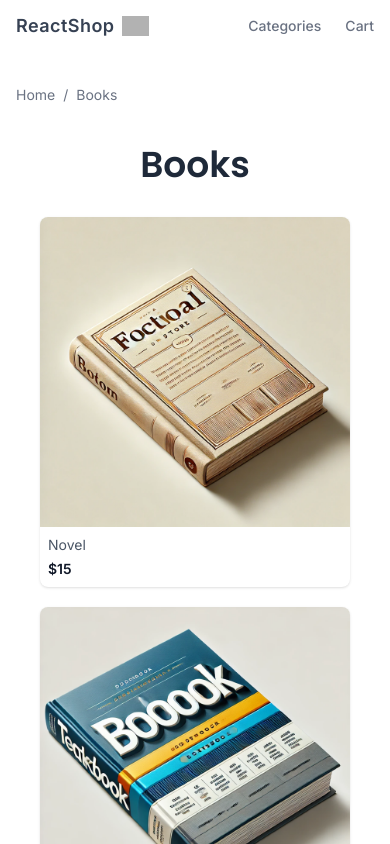
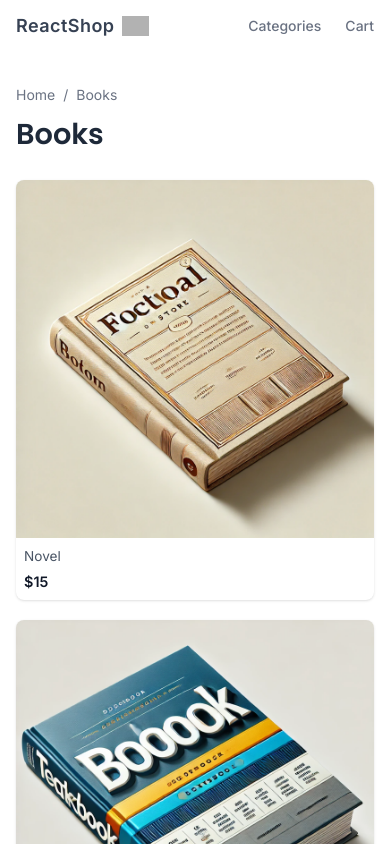
Before and after one commit to KIB101D/vite-react-ecommerce, a React (Vite) app: page /category/Books in a window 390 px wide. Shown: the top 844 px of the page. Built offline with nearby package versions, Linux system fonts and the light colour scheme; grey boxes are pictures that could not be loaded.

Commit message:
refactor(category): update grid layout for better responsiveness

```diff
--- a/src/pages/CategoryPage.tsx
+++ b/src/pages/CategoryPage.tsx
@@ -13,14 +13,14 @@ function CategoryPage({ products }: CategoryPageProps) {
   );
 
   return (
-    <main className="min-h-screen px-6 py-10">
+    <div className="w-full mx-auto max-w-7xl">
       {/* Title */}
-      <h1 className="mb-8 text-4xl font-semibold text-center text-gray-800 capitalize font-heading">
+      <h1 className="mt-2 sm:mt-3 mb-6 text-gray-800 capitalize font-heading font-semibold text-[clamp(1.8rem,3vw,3rem)]">
         {CategoryId}
       </h1>
 
       {/* Grid */}
-      <div className="grid gap-5 sm:grid-cols-3 md:grid-cols-4 lg:grid-cols-6">
+      <div className="grid gap-5 grid-cols-[repeat(auto-fit,minmax(180px,1fr))]">
         {actualCategory.map((product) => {
           return (
             <Link
@@ -29,7 +29,6 @@ function CategoryPage({ products }: CategoryPageProps) {
               key={product.id}
               className="overflow-hidden transition bg-white shadow-sm rounded-lg hover:shadow-md hover:-translate-y-0.5"
             >
-              {/* Image */}
               <div className="overflow-hidden aspect-square">
                 <img
                   src={product.image}
@@ -38,13 +37,12 @@ function CategoryPage({ products }: CategoryPageProps) {
                 />
               </div>
 
-              {/* Content */}
               <div className="p-2">
-                <p className="text-sm text-gray-600 line-clamp-1">
+                <p className="text-[clamp(0.85rem,0.9vw,1.1rem)] text-gray-600 line-clamp-1">
                   {product.title}
                 </p>
 
-                <p className="mt-1 text-sm font-semibold text-gray-900">
+                <p className="mt-1 font-semibold text-gray-900 text-[clamp(0.9rem,1vw,1.25rem)]">
                   ${product.price}
                 </p>
               </div>
@@ -52,7 +50,7 @@ function CategoryPage({ products }: CategoryPageProps) {
           );
         })}
       </div>
-    </main>
+    </div>
   );
 }
 
```
